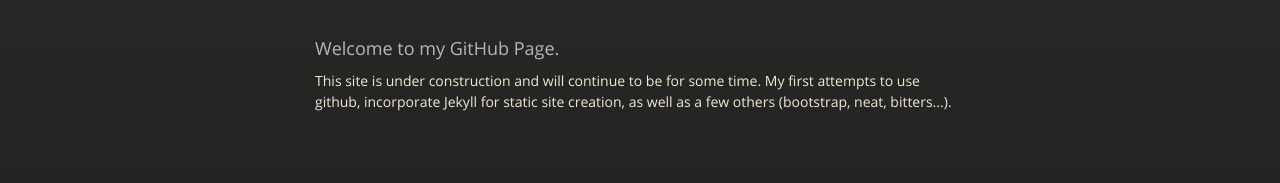
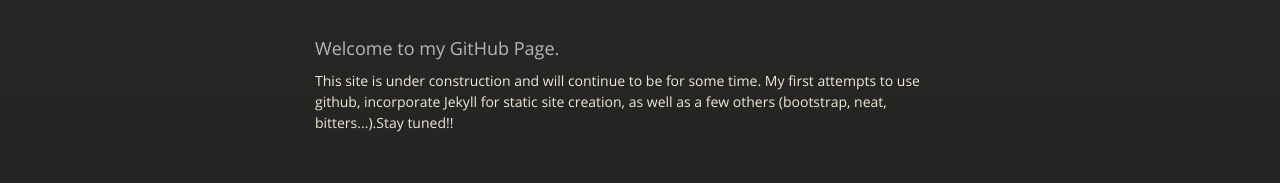
Before and after one commit to awilso36/awilso36.github.io, a plain HTML site: page index.html in a window 1280 px wide. Shown: the part 198-381 px from the top of the page. Drawn offline with nearby package versions, Linux system fonts and the light colour scheme.

Commit message:
addition to under construction page

```diff
--- a/index.html
+++ b/index.html
@@ -38,7 +38,7 @@
         <h3>
 <a id="welcome-to-github-pages" class="anchor" href="#welcome-to-github-pages" aria-hidden="true"><span aria-hidden="true" class="octicon octicon-link"></span></a>Welcome to my GitHub Page.</h3>
 
-<p>This site is under construction and will continue to be for some time. My first attempts to use github, incorporate Jekyll for static site creation, as well as a few others (bootstrap, neat, bitters...). </p>
+<p>This site is under construction and will continue to be for some time. My first attempts to use github, incorporate Jekyll for static site creation, as well as a few others (bootstrap, neat, bitters...).Stay tuned!!</p>
 
 
       </section>
```
